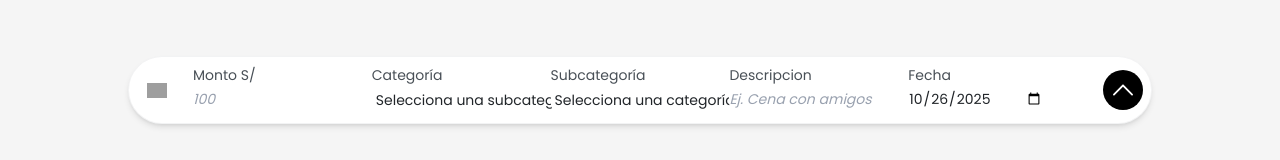
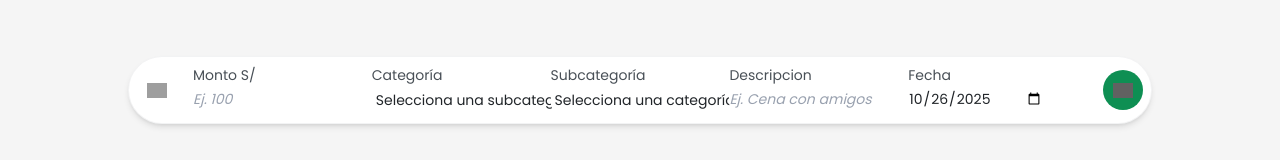
Before and after one commit to diegofbacag/personal-finance-app, a Next.js app in the folder front/kuntur-website/: page /expenses/my-expenses in a window 1280 px wide. Shown: the part 636-796 px from the top of the page. Built offline with nearby package versions, Linux system fonts and the light colour scheme; grey boxes are pictures that could not be loaded.

Commit message:
change plus sign

```diff
--- a/front/kuntur-website/app/expenses/my-expenses/page.tsx
+++ b/front/kuntur-website/app/expenses/my-expenses/page.tsx
@@ -174,7 +174,7 @@ export default function MyExpensesPage() {
                 type="number"
                 name="amount"
                 value={expenseFormData.amount}
-                placeholder="100"
+                placeholder="Ej. 100"
                 min="1"
                 onChange={handleExpenseFormInput}
                 className="
@@ -262,11 +262,11 @@ export default function MyExpensesPage() {
           </div>
 
           <button
-            className="flex items-center justify-center bg-black rounded-full text-white h-10 w-10 cursor-pointer"
+            className="flex items-center justify-center bg-[#0e8f53] rounded-full text-white h-10 w-10 cursor-pointer"
             onClick={submitExpenseFormData}
           >
             <Image
-              src="/svg/icons/up-arrow.svg"
+              src="/svg/icons/plus-bold.svg"
               height={20}
               width={20}
               alt="send icon"
```
